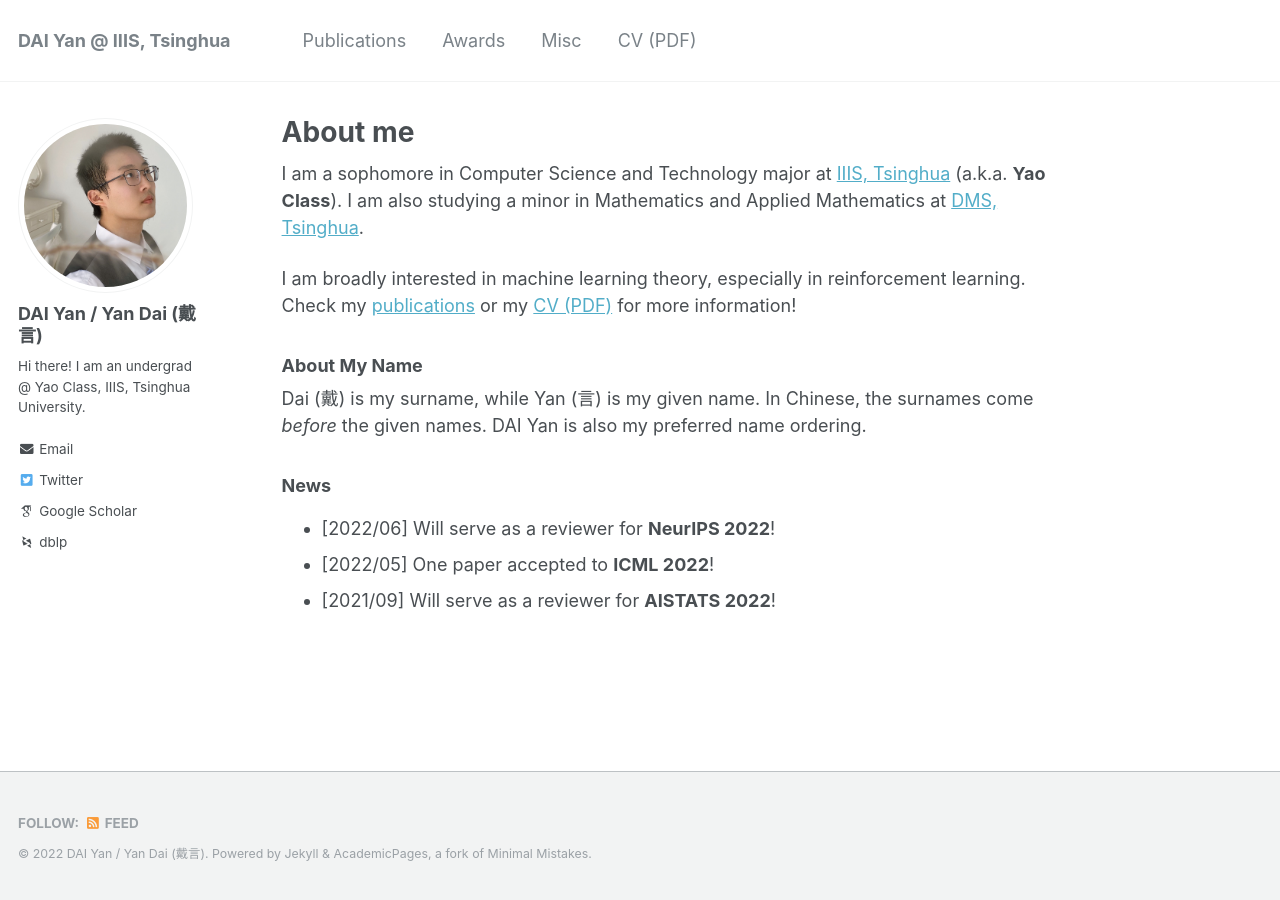
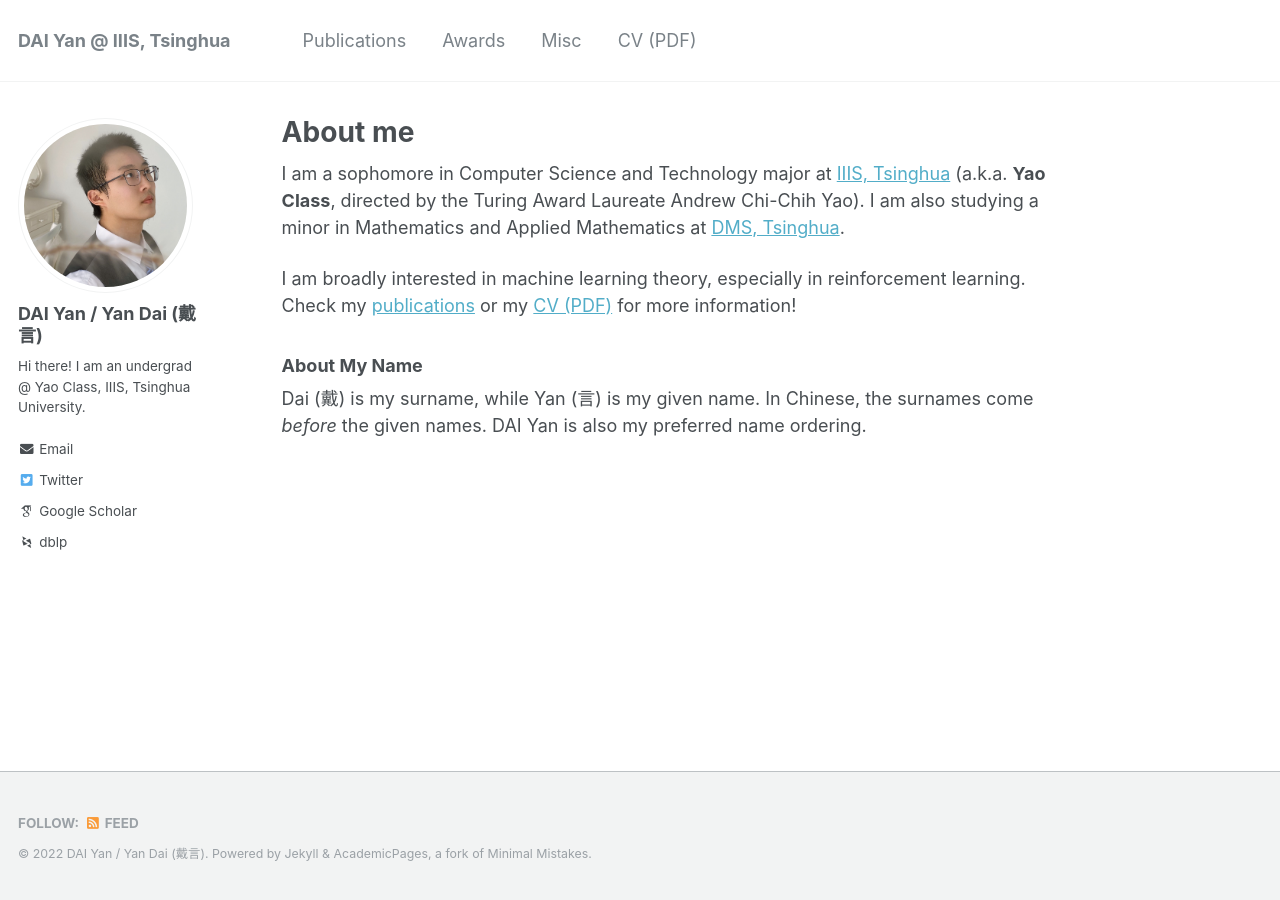
Before and after one commit to yandaichn/yandaichn.github.io, a Jekyll site: the page built from _pages/about.md, in a window 1280 px wide. Built offline with Jekyll 4.4.1, drawn with Linux system fonts in a browser that asks for light colours; some web fonts are replaced.

Commit message:
Minor about

```diff
--- a/_pages/about.md
+++ b/_pages/about.md
@@ -8,14 +8,15 @@ redirect_from:
   - /about.html
 ---
 
-I am a sophomore in Computer Science and Technology major at [IIIS, Tsinghua](https://iiis.tsinghua.edu.cn/en/) (a.k.a. **Yao Class**). I am also studying a minor in Mathematics and Applied Mathematics at [DMS, Tsinghua](https://www.math.tsinghua.edu.cn/).
+I am a sophomore in Computer Science and Technology major at [IIIS, Tsinghua](https://iiis.tsinghua.edu.cn/en/) (a.k.a. **Yao Class**, directed by the Turing Award Laureate Andrew Chi-Chih Yao). I am also studying a minor in Mathematics and Applied Mathematics at [DMS, Tsinghua](https://www.math.tsinghua.edu.cn/).
 
 I am broadly interested in machine learning theory, especially in reinforcement learning. Check my [publications](publications) or my [CV (PDF)](CV.pdf) for more information!
 
 ### About My Name
 Dai (戴) is my surname, while Yan (言) is my given name. In Chinese, the surnames come *before* the given names. DAI Yan is also my preferred name ordering.
 
-### News
+<!-- ### News
 * [2022/06] Will serve as a reviewer for **NeurIPS 2022**!
 * [2022/05] One paper accepted to **ICML 2022**!
 * [2021/09] Will serve as a reviewer for **AISTATS 2022**!
+ -->
```
